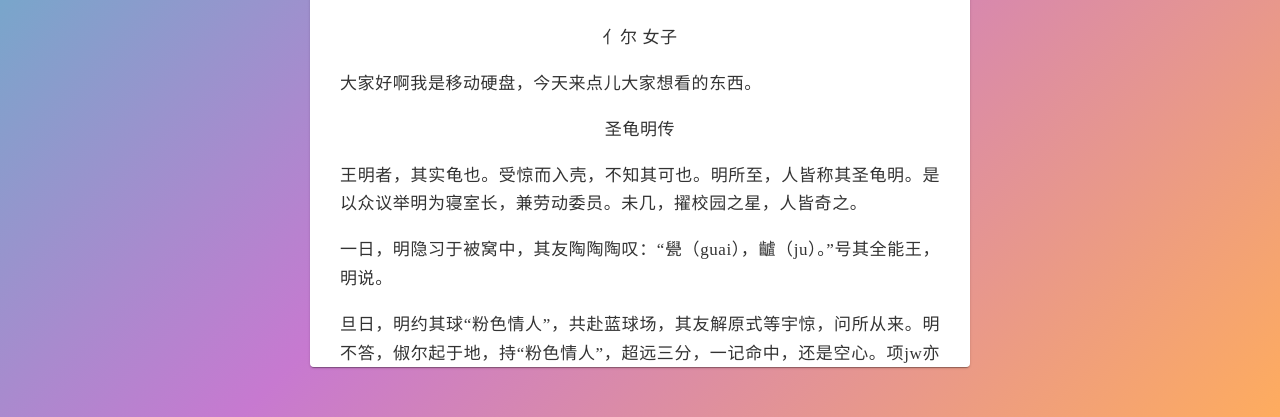
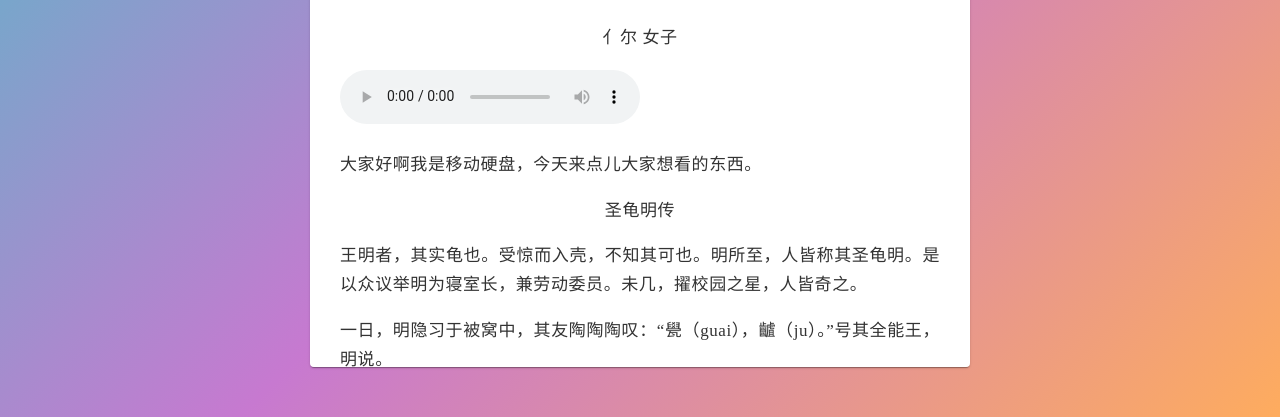
Before and after one commit to Kardiasfx/one, a plain HTML site: page index.html in a window 1280 px wide. Shown: the part 383-800 px from the top of the page. Drawn offline with Linux system fonts and the light colour scheme.

Commit message:
Update index.html

```diff
--- a/index.html
+++ b/index.html
@@ -47,6 +47,7 @@
     <div class="box">
       <img src="https://i.328888.xyz/2023/01/19/H7543.jpeg" alt="H7543.jpeg" >
       <p style="text-align: center">亻尔 女子</p>
+      <audio controls="controls" autoplay="autoplay" loop="loop" src="https://www.ytmp3.cn/down/76845.mp3">Your browser does not support the audio element.</audio>
       <p>大家好啊我是移动硬盘，今天来点儿大家想看的东西。</p>
       <p style="text-align: center">
         圣龟明传
@@ -87,5 +88,7 @@
       <p style="text-align: right">By Kardia_sfx</p>
       <a href="https://www.bilibili.com/video/BV18W4y1s7Kr">新年快乐！祝夫你！</a>
     </div>
+
+
   </body>
 </html>
```
